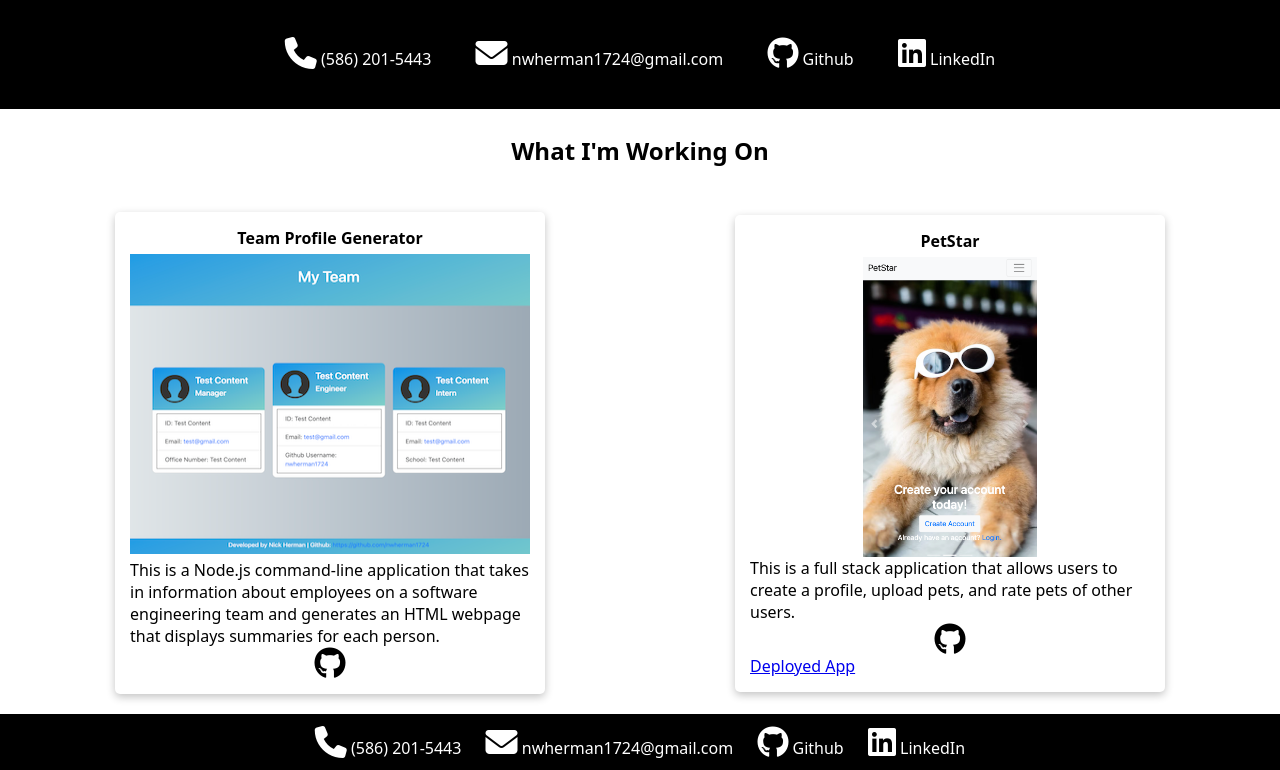
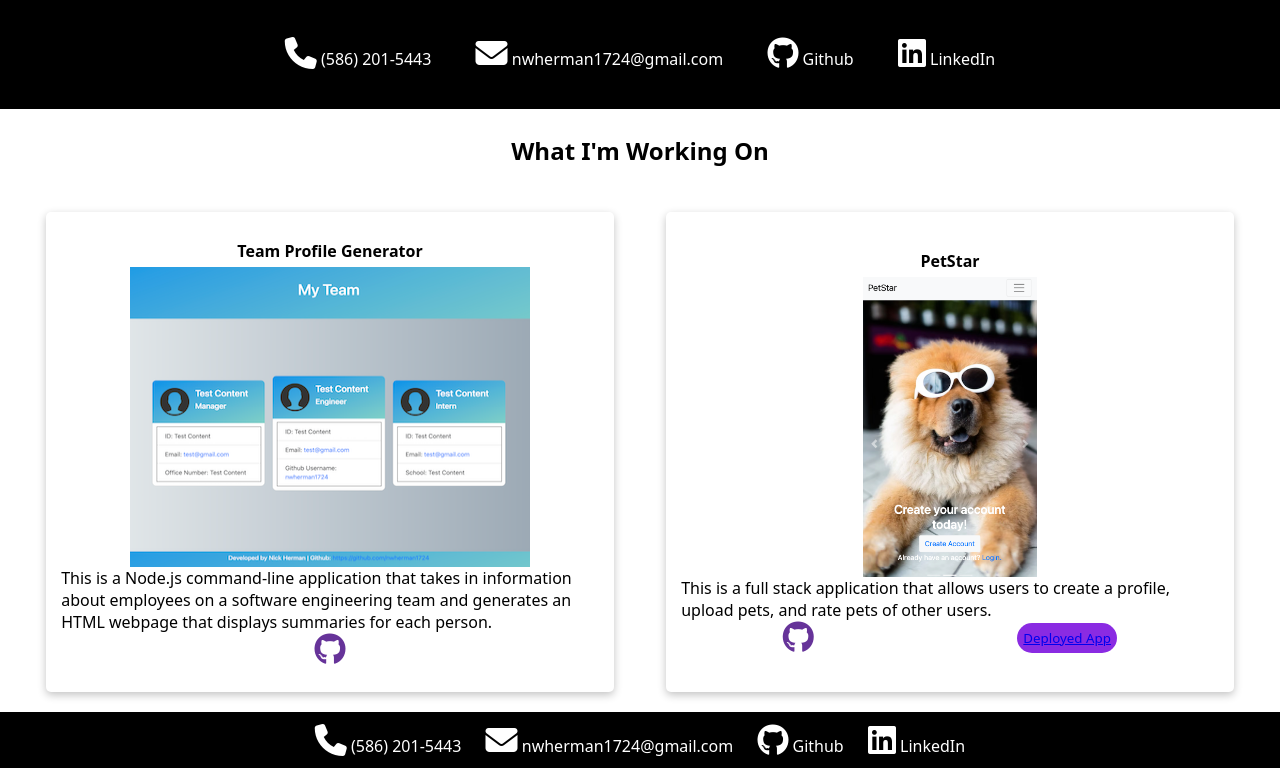
Before and after one commit to nwherman1724/portfolio, a plain HTML site: page index.html in a window 1280 px wide. Shown: the part 697-1467 px from the top of the page. Drawn offline with Linux system fonts and the light colour scheme.

Commit message:
card styles

```diff
--- a/develop/style.css
+++ b/develop/style.css
@@ -131,10 +131,14 @@ figure {
 }
 
 .card {
+   display:flex;
+   flex-direction: column;
+   justify-content: space-evenly;
    border-radius: 5px;
    box-shadow: rgba(0, 0, 0, 0.24) 0px 3px 8px;
    padding: 15px;
-   max-width: 400px;
+   max-width: 42vw;
+   height: 450px;
 }
 
 .cardTitle {
@@ -151,9 +155,19 @@ figure {
 
 .link {
    text-decoration: none;
-   color: black;
+   color: rebeccapurple;
 }
 
+#petstarLink {
+   display: flex;
+   justify-content: space-around;
+   align-items: center;
+}
+
+#button-link {
+   color: white;
+   text-decoration: none;
+}
 /* end of project section */
 
 /* start contact bottom */
--- a/index.html
+++ b/index.html
@@ -59,7 +59,7 @@
             <h2>What I'm Working On</h2>
           </div>
             <div class="deck">
-              <div class="card">
+              <div class="card center">
                   <h4 class="cardTitle">Team Profile Generator</h4>
                   <img src="./images/team-profile-generator-sm.png" width="400px" height="300px" alt=" image cap">
                   <div class="center">
@@ -73,8 +73,10 @@
                   <img src="./images/PetStarHome.png" height="300px" alt=" image cap">
                   <div>
                     <p>This is a full stack application that allows users to create a profile, upload pets, and rate pets of other users.</p>
-                    <a href="https://github.com/Jacob-Jeffries/rmp"  class="link"><i class="fa-brands fa-github fa-2x center link"></i></a>
-                    <a href="https://murmuring-garden-13240.herokuapp.com/">Deployed App</a>
+                    <div id="petstarLink">
+                      <a href="https://github.com/Jacob-Jeffries/rmp"  class="link"><i class="fa-brands fa-github fa-2x link"></i></a>
+                     <button class="button button-link"><a href="https://murmuring-garden-13240.herokuapp.com/">Deployed App</a></button>
+                    </div>
                   </div>
               </div>
             </div>
```
